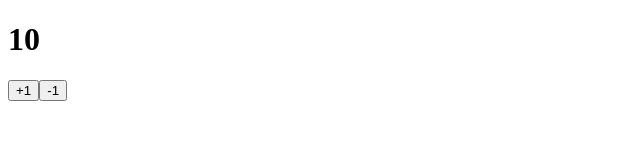
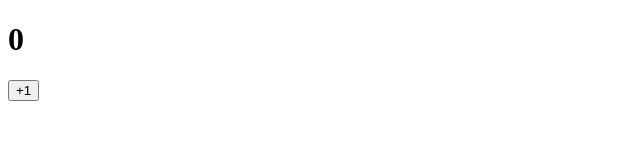
Before and after one commit to HarrisonHdez/react, a React (Vite) app: page / in a window 1280 px wide. Shown: the top 160 px of the page, without its empty margins (0-640 px from the left). Built offline with nearby package versions, Linux system fonts and the light colour scheme.

Commit message:
practicando-react

```diff
--- a/src/main.jsx
+++ b/src/main.jsx
@@ -1,9 +1,9 @@
 import React from 'react'
 import ReactDOM from 'react-dom/client'
-import { Counter } from './useEffect/Counter'
+import { Counter2 } from './useEffect/Counter2'
 
 ReactDOM.createRoot(document.getElementById('root')).render(
   <React.StrictMode>
-    <Counter />
+    <Counter2 />
   </React.StrictMode>,
 )
--- /dev/null
+++ b/src/useEffect/Counter2.jsx
@@ -0,0 +1,29 @@
+import React, { useEffect, useState } from 'react'
+
+export const Counter2 = () => {
+    const [count, setCount] = useState(0)
+
+    const increment = () => {
+        setCount( count + 1)
+    }
+
+    useEffect(() => {
+      if ( count !== 0 && count % 10 === 0 ) {
+        alert(`Felicidades llegaste a ${ count } puntos`)
+      }
+
+
+    }, [count])
+
+
+  return (
+    <>
+        <h1>{ count }</h1>
+        <button onClick={ increment }>+1</button>
+    </>
+  )
+}
+
+//* Crea un componente Counter que renderice un contador y tenga un botón para incrementar su valor. Utiliza useState para manejar el estado del contador y useEffect para mostrar un mensaje de felicitación cada vez que el contador llegue a un valor múltiplo de 10.
+
+//* Recuerda que useEffect recibe dos argumentos: una función que se ejecuta después de que el componente se monta o se actualiza, y una lista de dependencias que le indican a React cuándo debe volver a ejecutar la función. En este caso, la función debe mostrar el mensaje de felicitación y la dependencia debe ser el valor del contador.
```
